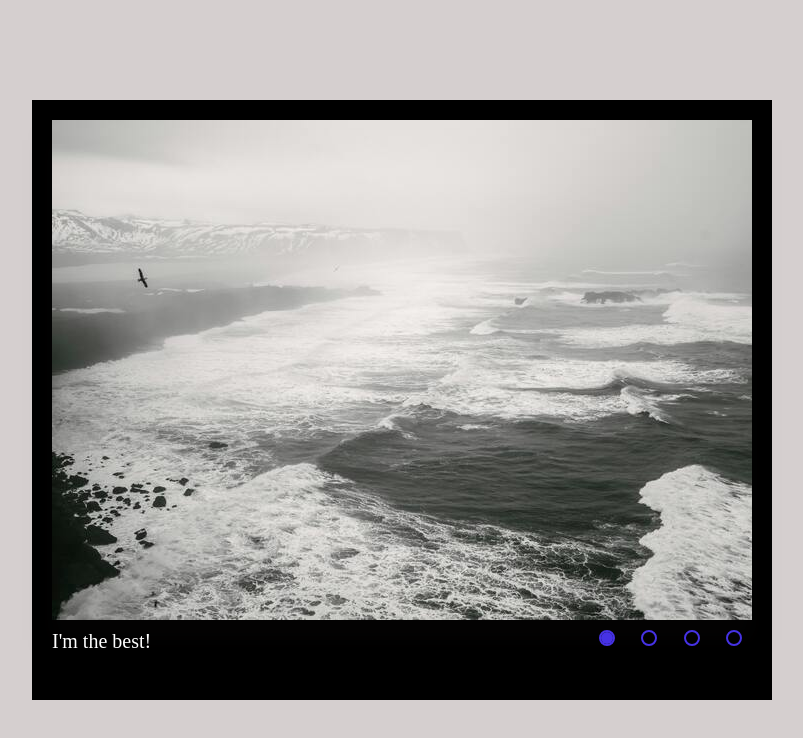
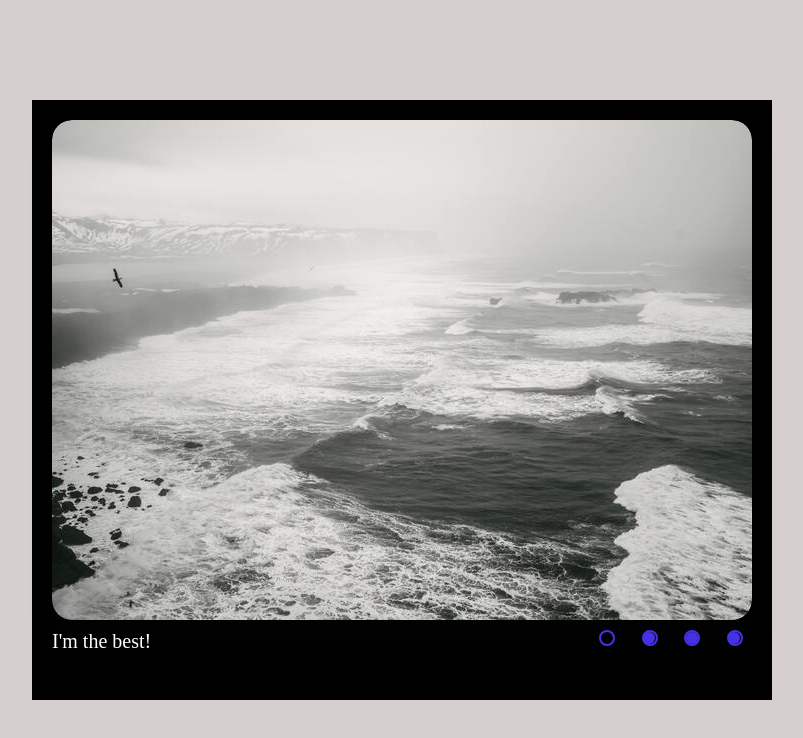
Before and after one commit to bakinouskaya/cssMemeSlider, a plain HTML site: page cssMemeSlider/index.html in a window 1280 px wide. Shown: the whole page, without its empty margins (238-1041 px from the left). Drawn offline with Linux system fonts and the light colour scheme.

Commit message:
fix: change controls position  (Sun, Sep 15, 2024 10:13:22 AM)

```diff
--- a/cssMemeSlider/style.css
+++ b/cssMemeSlider/style.css
@@ -44,15 +44,20 @@ body {
 	position: relative;
 	width: inherit;
 	box-shadow: 0 20px 20px rgba(8, 6, 6, 0.5);
+    border-radius: 20px;
 }
 .slides {
 	height: inherit;
 	opacity: 0;
 	position: absolute;
 	width: inherit;
+    border-radius: 20px;
 	z-index: 0;
 	transform: scale(1.5);
 	transition: transform ease-in-out .5s, opacity ease-in-out .5s;
+    background-position: center;
+    background-repeat: no-repeat;
+    background-size: cover;
 }
 .text {
     /* opacity: 0; */
@@ -79,9 +84,7 @@ body {
 .slide4 {
     background-image: url(img4.jpg);
 }
-
 @media (max-width: 1000px) {
-
     .slide1 {
         background-image: url(img1-mini.jpg);
     }
@@ -135,17 +138,24 @@ body {
     border: none;
 	border-radius: 50%;
 	transition: ease-in-out .5s;
+    background: #4632e5;
+}
+@media (max-width: 1000px)  {
+    .wrapper label {
+        margin: 12px 2px 0 16px;
+    }
 }
 
 .wrapper label:hover{
     background: #ddd;
+
 }
 
 #slide1:checked ~ .controls label:nth-of-type(1),
 #slide2:checked ~ .controls label:nth-of-type(2),
 #slide3:checked ~ .controls label:nth-of-type(3),
 #slide4:checked ~ .controls label:nth-of-type(4){
-	background: #4632e5;
+	background: black;
 }
 
 .wrapper label:after {
@@ -153,12 +163,12 @@ body {
 	content: " ";
 	display: block;
 	height: 12px;
-	left: -2px;
+	left: -1.5px;
 	position: absolute;
 	top: -2px;
 	width: 12px;
 	border-radius: 50%;
 }
-.wrapper label:after:hover {
+.wrapper label:hover {
 	border: 2px solid #f4f4f9;
 }
```
